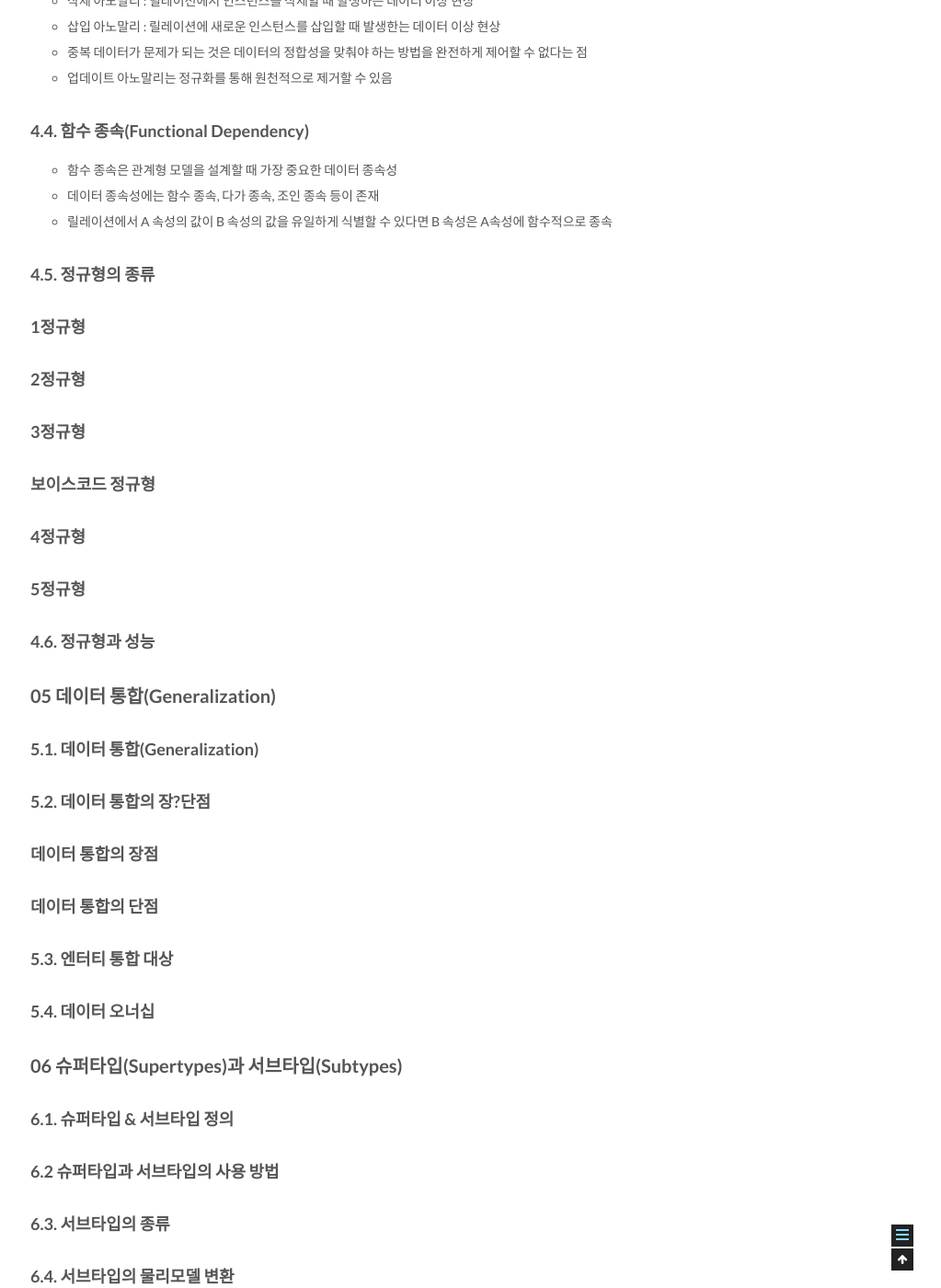
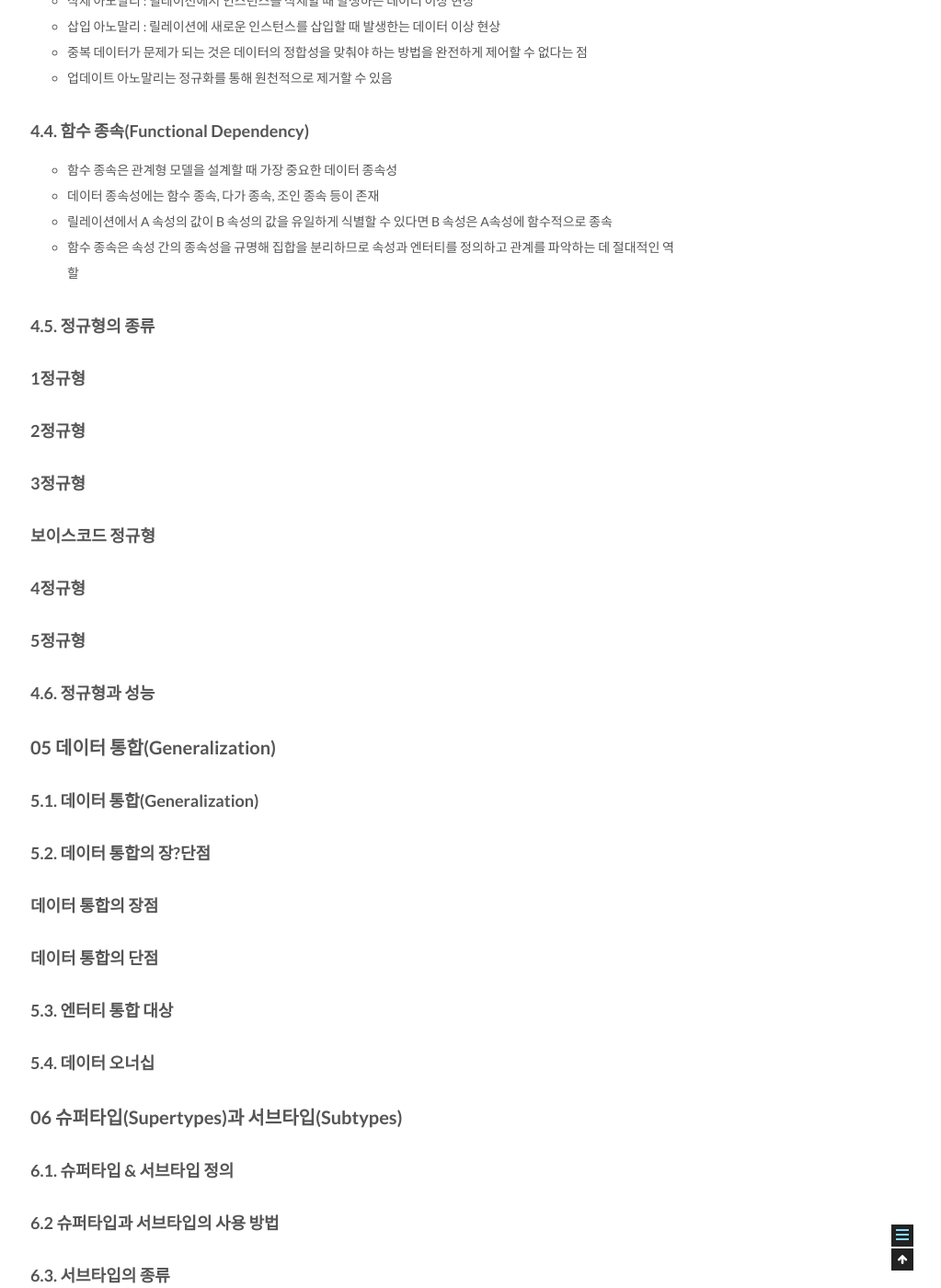
Before and after one commit to csj4032/csj4032.github.io, a Jekyll site: the page built from _posts/2018-05-02-관계형데이터모델링프리미엄가이드.md, in a window 1280 px wide and 1400 px high, scrolled down 12256 px. Shown: the whole window at 92% size, without its empty margins (257-1280 px from the left). Built offline with Jekyll 4.4.1, drawn with Linux system fonts in a browser that asks for light colours; comment, search, counter and statistics services are not loaded.

Commit message:
관계형 데이터 베이스 모델링 포스팅 수정

```diff
--- a/_posts/2018-05-02-관계형데이터모델링프리미엄가이드.md
+++ b/_posts/2018-05-02-관계형데이터모델링프리미엄가이드.md
@@ -376,6 +376,7 @@ comments: true
 * 함수 종속은 관계형 모델을 설계할 때 가장 중요한 데이터 종속성
 * 데이터 종속성에는 함수 종속, 다가 종속, 조인 종속 등이 존재
 * 릴레이션에서 A 속성의 값이 B 속성의 값을 유일하게 식별할 수 있다면 B 속성은 A속성에 함수적으로 종속
+* 함수 종속은 속성 간의 종속성을 규명해 집합을 분리하므로 속성과 엔터티를 정의하고 관계를 파악하는 데 절대적인 역할
 
 ### 4.5. 정규형의 종류
 
```
